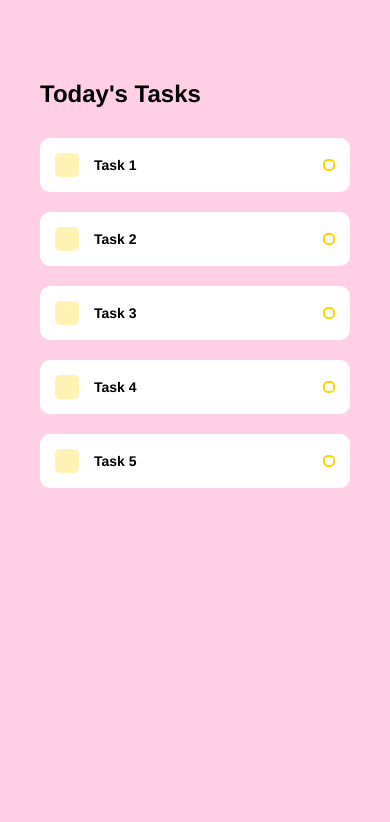
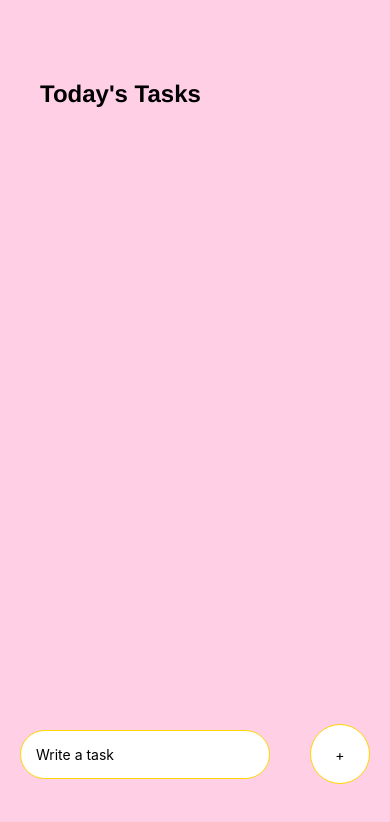
Before and after one commit to ImogenSibley/MobileAppDevAssignment, a React Native app: screen / in a window 390 px wide. Shown: the top 822 px of the page. Built offline with nearby package versions, Linux system fonts and the light colour scheme.

Commit message:
Finished Week 2 Exercise 6 To-Do-List App! Modified App.js

```diff
--- a/App.js
+++ b/App.js
@@ -1,10 +1,10 @@
 import { StatusBar } from 'expo-status-bar';
-import { KeyboardAvoidingView, View, StyleSheet, Text, ScrollView, TextInput, Keyboard } from 'react-native';
+import { KeyboardAvoidingView, View, StyleSheet, Text, ScrollView, TextInput, Keyboard, Platform, TouchableOpacity } from 'react-native';
 import React, { useState } from 'react';
 import Task from './components/Task';
 
 //----------------------------------------------
-//TO DO LIST APP
+//TO DO LIST APP Hi
 
 export default function App() {
 	const [task, setTask] = useState();
@@ -18,8 +18,8 @@ export default function App() {
 
 	const completeTask = (index) => {
 		let itemsCopy = [...taskItems];
-		itemCopy.splice(index, 1);
-		setTaskItems(itemsCopy);
+		itemsCopy.splice(index, 1);
+		setTaskItems(itemsCopy)
 	}
 
 	return(
@@ -28,29 +28,32 @@ export default function App() {
 			<View style={styles.tasksWrapper}>
 				<Text style={styles.sectionTitle}>Today's Tasks</Text>
 				<View style={styles.items}>
-					{/*This is where the tasks will go! */}
+					{/*This is where the tasks will go!
 						<Task text={'Task 1'} />
 						<Task text={'Task 2'} />
 						<Task text={'Task 3'} />
 						<Task text={'Task 4'} />
 						<Task text={'Task 5'} />
 
-					{/*
-						tastItems.map((item, index) => {
+					*/}
+					{
+						taskItems.map((item, index) => {
 							return (
 								<TouchableOpacity key={index} onPress={() => completeTask(index)}>
 									<Task text={item} />
 								</TouchableOpacity>
 							)
 						})
-					}*/}
-
+					}
 				</View>
 
 			</View>
 
-			{/*Text Input for writing a task
-			<KeyboardAvoidingView behavior={Platform.OS === "ios" ? "padding" : "height"} style={styles.writeTaskWrapper}>
+			{/*Text Input for writing a task*/}
+			<KeyboardAvoidingView
+				behavior={Platform.OS === "ios" ? "padding" : "height"}
+				style={styles.writeTaskWrapper}
+			>
 				<TextInput style={styles.input} placeholder={'Write a task'} value={task} onChangeText={text => setTask(text)}/>
 				<TouchableOpacity onPress={() => handleAddTask()}>
 					<View style={styles.addWrapper}>
@@ -58,7 +61,7 @@ export default function App() {
 					</View>
 				</TouchableOpacity>
 			</KeyboardAvoidingView>
-			*/}
+
 
 		</View>
 
@@ -89,15 +92,17 @@ export default function App() {
 			height: 60,
 			backgroundColor: '#fff',
 			borderRadius: 60,
-			justifyContents: 'center',
+			justifyContent: 'center',
 			alignItems: 'center',
+			borderColor: '#ffd500',
+			borderWidth: 1,
 		},
 		input: {
 			paddingVertical: 15,
 			paddingHorizontal: 15,
 			backgroundColor: '#fff',
 			borderRadius: 60,
-			borderColor: '#ffcfe6',
+			borderColor: '#ffd500',
 			borderWidth: 1,
 			width: 250,
 		},
@@ -106,7 +111,7 @@ export default function App() {
 			bottom: 60,
 			width: '100%',
 			flexDirection: 'row',
-			justifyContents: 'space-around',
+			justifyContent: 'space-around',
 			alignItems: 'center',
 		},
 	});
```
